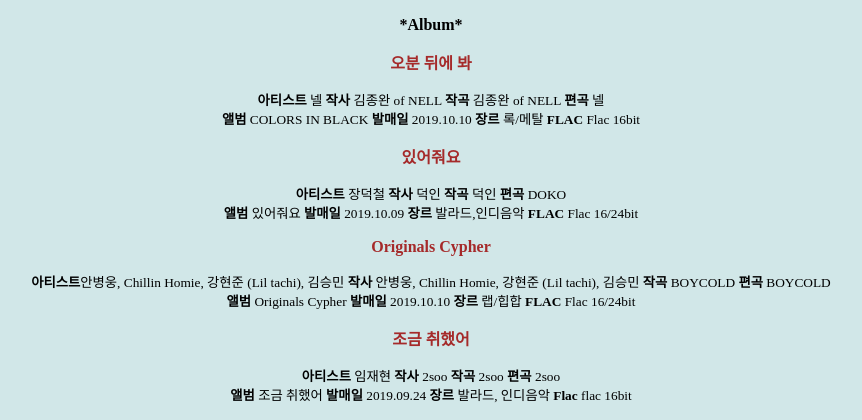
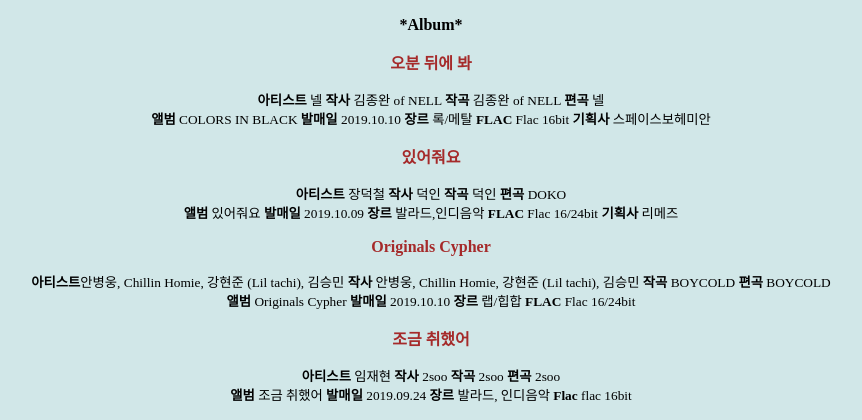
Before and after one commit to youngeun-cheon/youngeun-cheon, a PHP site: page / in a window 1280 px wide; the page is wider, and only the part inside the window is pictured. Shown: the part 5440-5860 px from the top of that part, without its empty margins (209-1071 px from the left). Run offline with PHP 8.4, Linux system fonts and the light colour scheme; data that the repository does not hold is empty; some libraries are stand-ins or nearby versions.

Commit message:
Update.album11,12

```diff
--- a/meltube/index.php
+++ b/meltube/index.php
@@ -906,6 +906,8 @@ COLORS IN BLACK
 록/메탈
 <b>FLAC</b>
 Flac 16bit
+<b>기획사</b>
+스페이스보헤미안
 </small></p>
 </th>
 </tr>
@@ -922,6 +924,8 @@ Flac 16bit
 발라드,인디음악
 <b>FLAC</b>
 Flac 16/24bit
+<b>기획사</b>
+리메즈
 </small></p>
 </th>
 </tr>
```
